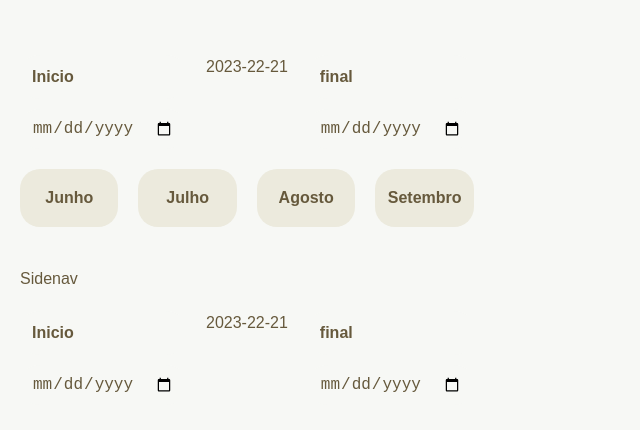
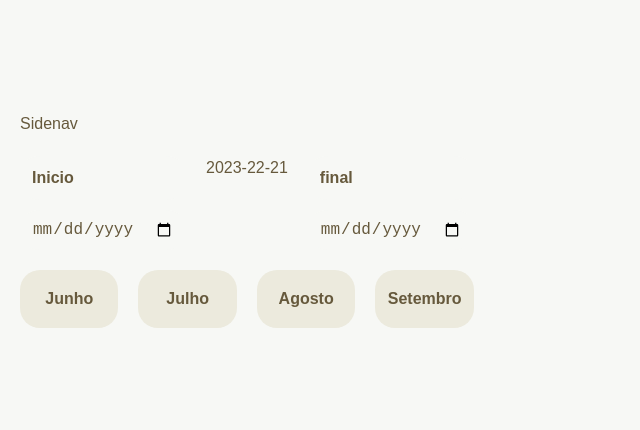
Before and after one commit to netosouza22/fintech, a React (Vite) app: page / in a window 1280 px wide. Shown: the part 170-600 px from the top of the page, without its empty margins (0-640 px from the left). Built offline with nearby package versions, Linux system fonts and the light colour scheme; no server answers.

Commit message:
refactor: change the page structure compoents

```diff
--- a/src/pages/Resumo/index.tsx
+++ b/src/pages/Resumo/index.tsx
@@ -1,15 +1,11 @@
-import { DateRange } from "../../components/DateRange";
-import { Header } from "../../components/Header";
-import { Sidenav } from "../../components/Sidenav";
+import { Header } from '../../components/Header'
+import { Sidenav } from '../../components/Sidenav'
 
 export default function Resumo() {
-  return(
-    <div className="container">
-      <Header />
-      <Sidenav />
-      <main>
-        <DateRange />
-      </main>
-    </div>
-  )
+    return (
+        <div className="container">
+            <Sidenav />
+            <Header />
+        </div>
+    )
 }
```
